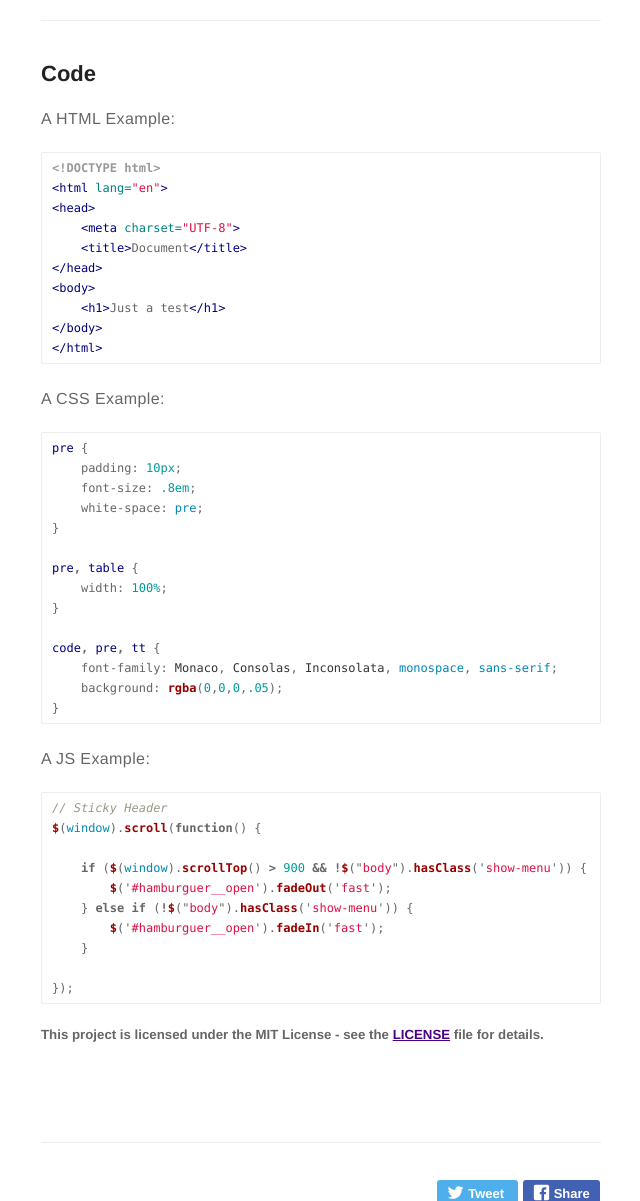
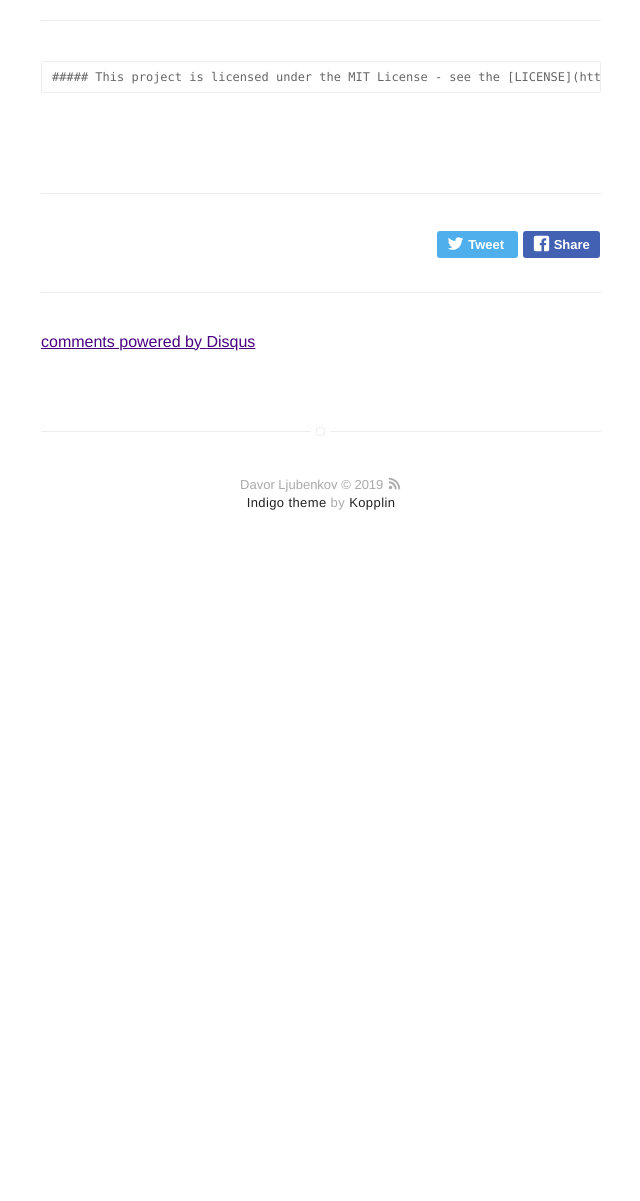
Before and after one commit to dljubenk/dljubenk.github.io, a Jekyll site: the page built from _posts/2019-02-01-project-description.markdown, in a window 1280 px wide and 1400 px high, scrolled down 3499 px. Shown: the part 199-1400 px from the top of the window, without its empty margins (319-959 px from the left). Built offline with Jekyll 4.4.1, drawn with Linux system fonts in a browser that asks for light colours; comment, search, counter and statistics services are not loaded; after the commit the page ends 4272 px from its top, so only the background shows below that.

Commit message:
Update 2019-02-01-project-description.markdown

```diff
--- a/_posts/2019-02-01-project-description.markdown
+++ b/_posts/2019-02-01-project-description.markdown
@@ -95,59 +95,9 @@ URLs can be made in a handful of ways:
 
 ---
 
-## Code
-
-A HTML Example:
-
-{% highlight html %}
-<!DOCTYPE html>
-<html lang="en">
-<head>
-    <meta charset="UTF-8">
-    <title>Document</title>
-</head>
-<body>
-    <h1>Just a test</h1>
-</body>
-</html>
+{% highlight license %}
+##### This project is licensed under the MIT License - see the [LICENSE](https://opensource.org/licenses/MIT) file for details.
 {% endhighlight %}
-
-A CSS Example:
-
-{% highlight css %}
-pre {
-    padding: 10px;
-    font-size: .8em;
-    white-space: pre;
-}
-
-pre, table {
-    width: 100%;
-}
-
-code, pre, tt {
-    font-family: Monaco, Consolas, Inconsolata, monospace, sans-serif;
-    background: rgba(0,0,0,.05);
-}
-{% endhighlight %}
-
-A JS Example:
-
-{% highlight js %}
-// Sticky Header
-$(window).scroll(function() {
-
-    if ($(window).scrollTop() > 900 && !$("body").hasClass('show-menu')) {
-        $('#hamburguer__open').fadeOut('fast');
-    } else if (!$("body").hasClass('show-menu')) {
-        $('#hamburguer__open').fadeIn('fast');
-    }
-
-});
-{% endhighlight %}
-
-##### This project is licensed under the MIT License - see the [LICENSE](https://opensource.org/licenses/MIT) file for details.
-
 
 
 [1]: http://daringfireball.net/projects/markdown/
```
